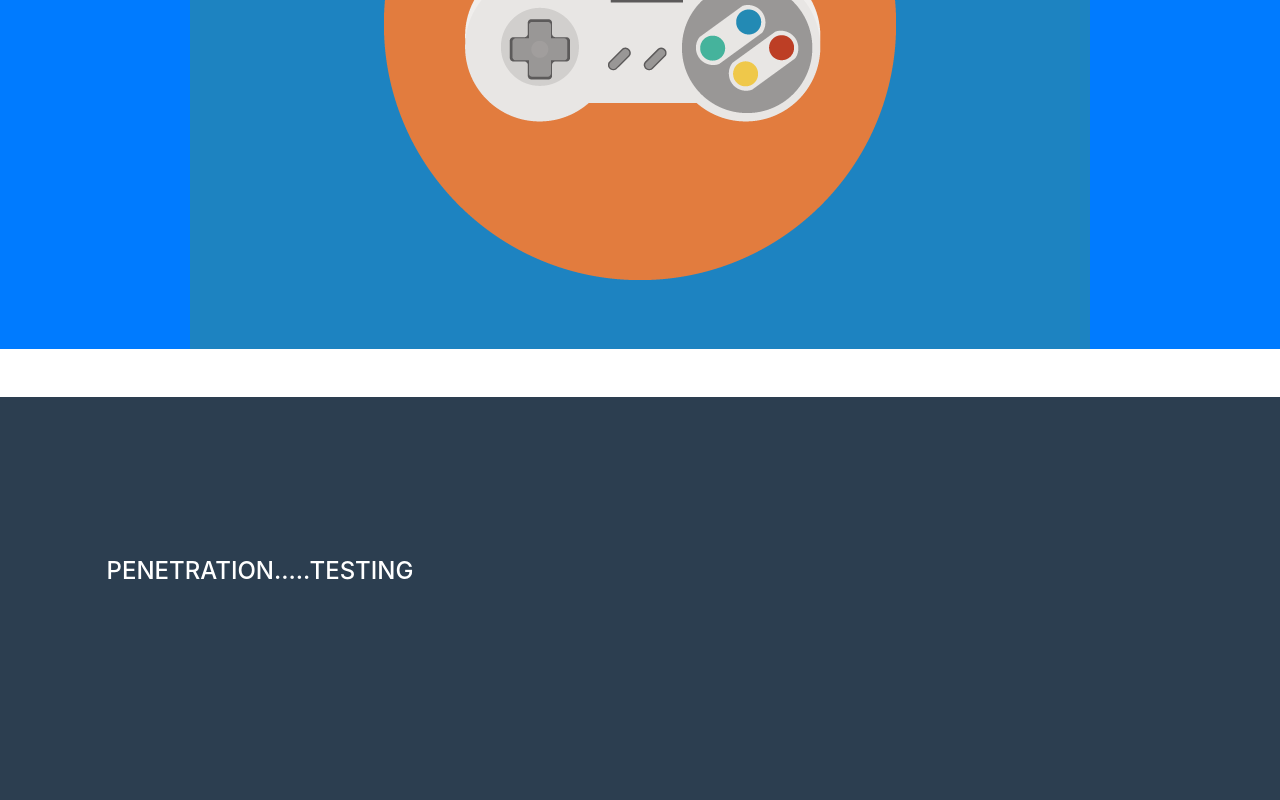
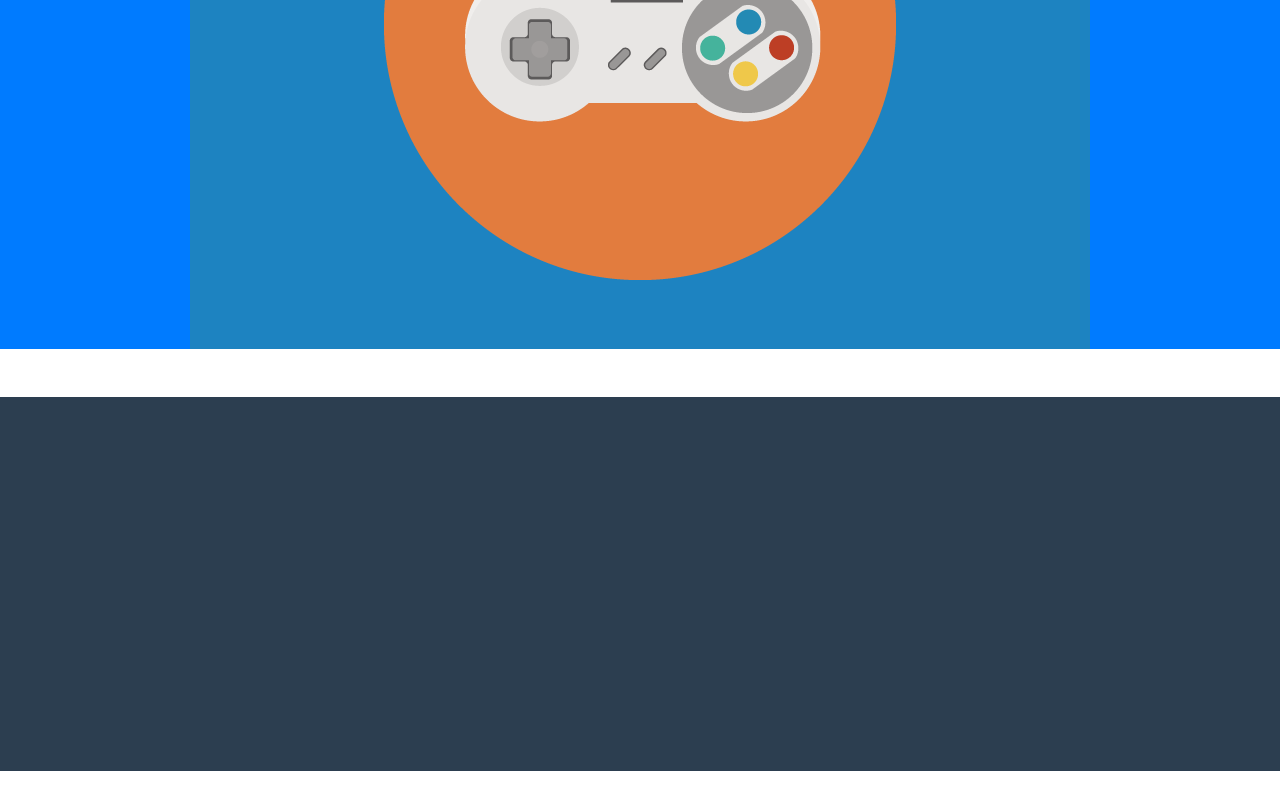
Before and after one commit to geeksteev/dummy-website, a website with bundled scripts: page index.html in a window 1280 px wide. Shown: the part 433-1233 px from the top of the page. After the commit the page ends 1204 px from the top, so only its background shows below. Built offline with nearby package versions, Linux system fonts and the light colour scheme.

Commit message:
Removed some text

```diff
--- a/index.html
+++ b/index.html
@@ -58,7 +58,7 @@
       <div class="container">
         <div class="row footer">
           <div class="col-md-4 mb-5 mb-lg-0">
-            <h4 class="text-uppercase mb-4">penetration.....testing</h4>
+            <h4 class="text-uppercase mb-4"></h4>
             <p class="lead mb-0">
               <br></p>
           </div>
```
